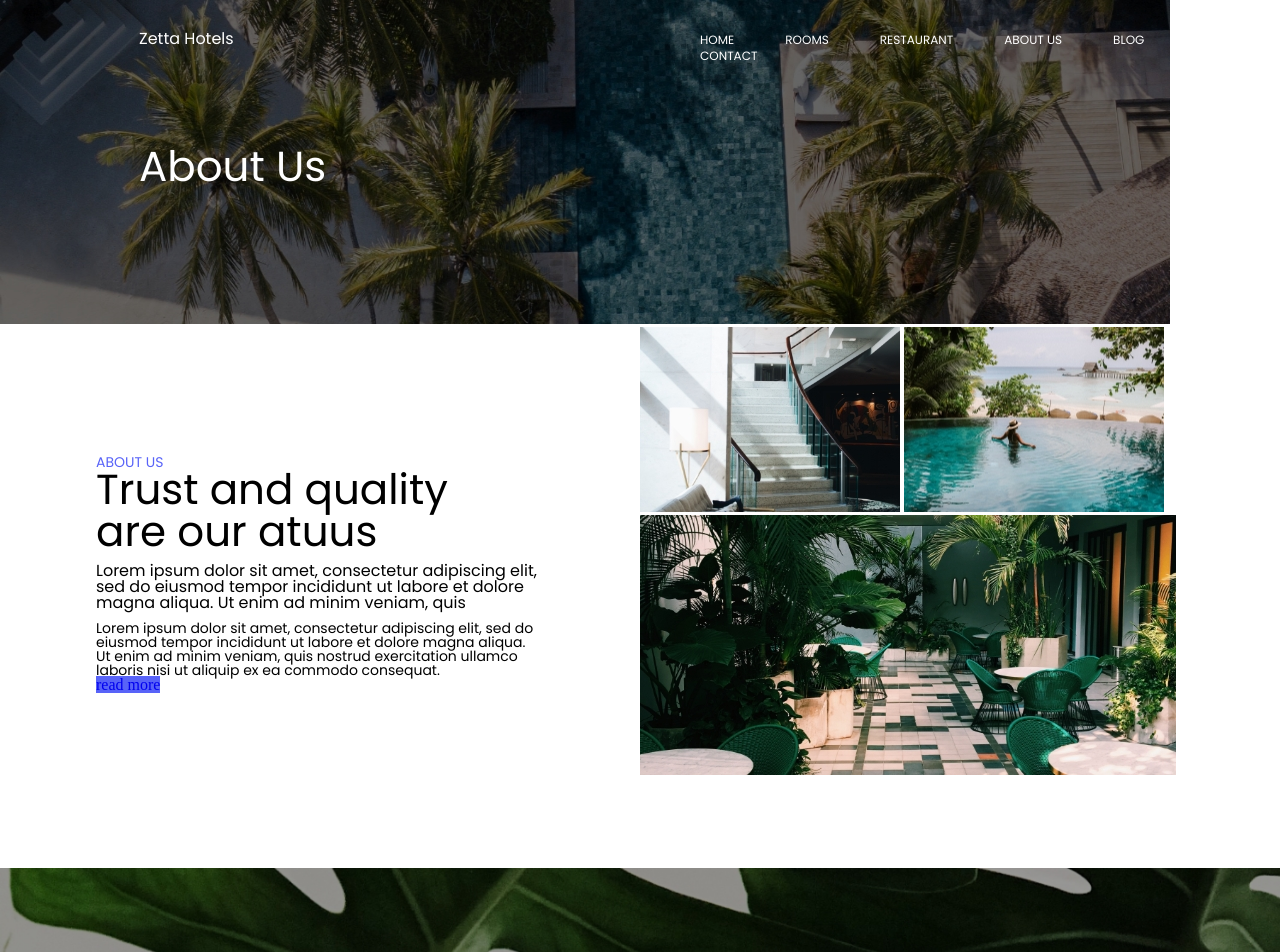
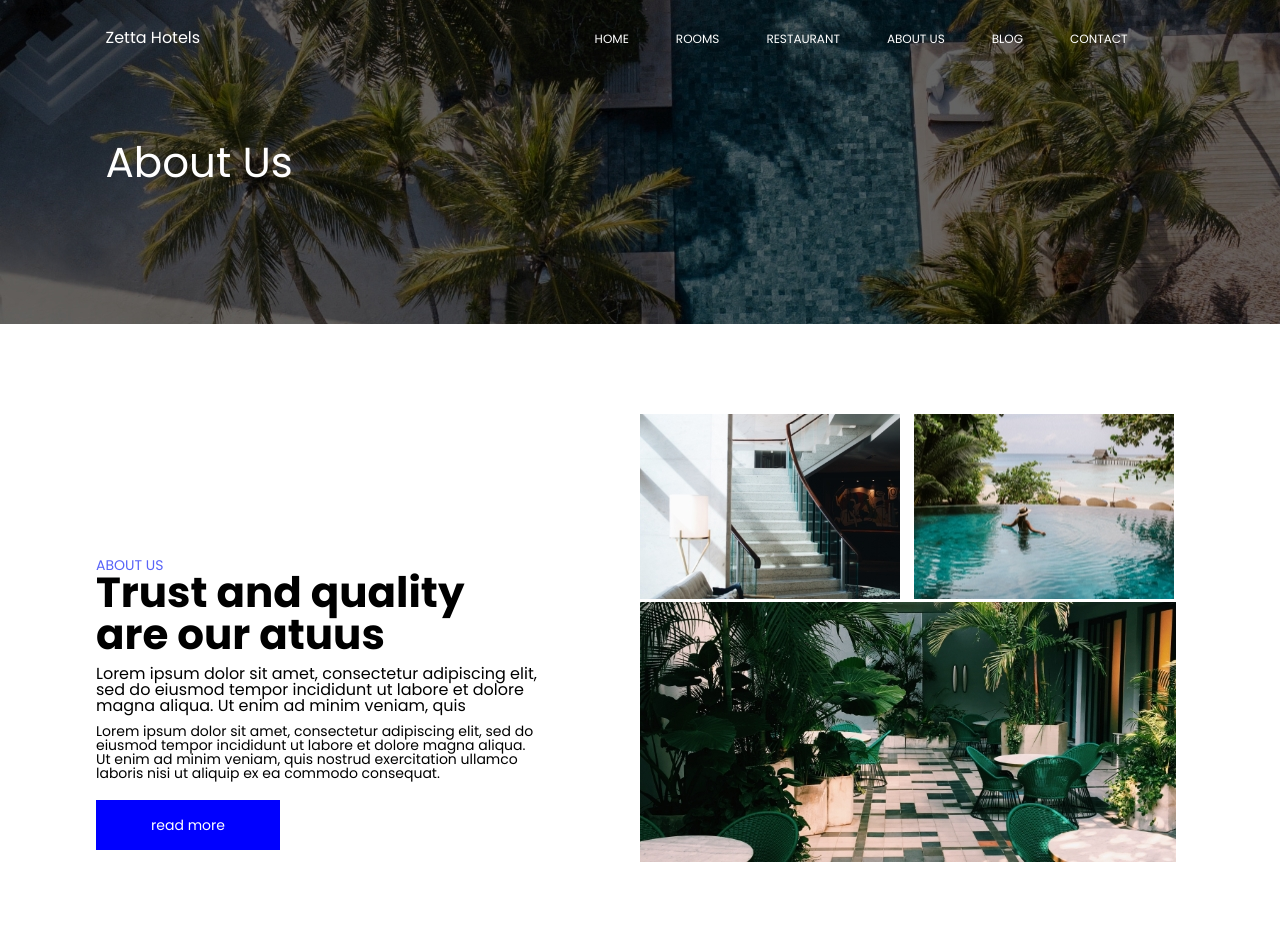
Before and after one commit to etoodishvili/lesson10, a plain HTML site: page index.html in a window 1280 px wide. Shown: the top 952 px of the page. Drawn offline with Linux system fonts and the light colour scheme.

Commit message:
add responsive

```diff
--- a/css/responsive.css
+++ b/css/responsive.css
@@ -7,28 +7,30 @@
 	}
 }
 
-@media(max-width: 1040px) {
+@media(max-width: 1125px) {
 	.container1{
 		flex-direction: column;
-	    align-items: center;}
+	    align-items: center;
+	}
 	.left-block{
-		margin-top: 30px;
 		margin-bottom: 30px;
+	}
+	.header-bg{
+		margin-bottom:0;
 	}
 }
 
-
-
-@media(max-width: 1040px) {
+@media(max-width: 1056px) {
 	.block1 {
-		width: 48%
+		width: 48%;
+		margin-bottom: 10px;
 	}
 	.container2{
 		padding: 0 30px;
 	}
 
 }
-@media(max-width: 480px){
+@media(max-width: 580px){
 	.block1 {
 		width: 100%
 	}
--- a/css/style.css
+++ b/css/style.css
@@ -1,37 +1,45 @@
 /*/*header*/
 
+.header-bg{
+	background-image: url(../images/banner.jpg);
+	width: 100%;
+	height: 324px;
+	background-repeat: no-repeat;
+	background-size: cover;
+	margin-bottom: 90px;
 
+}
+.container{
+	max-width: 1089px;
+	margin: 0 auto;
+	width: 100%;
+	padding: 0 10px;
+}
+.nav{
+	padding-top: 30px;
+	display: flex;
+	justify-content: space-between;
+	align-items: center;
 
+}
+.nav-ul{
+	display: flex;
+ }
 .title1{
-	position: absolute;
-	top: 31px;
-	left: 139px;
 	color: #FFFFFF;
 	font: 14px;
 	display: inline-block;
 	font-family: 'Poppins', sans-serif;
-
-
-
 }
 .title2{
-	position: absolute;
+	margin-top:96px;
 	font-size: 42px;
-	top:146px;
-	left: 139px;
 	color: #FFFFFF;
 	font-family: 'Poppins', sans-serif;
 
 }
-.navigation{
-	position: absolute;
-	top:31px;
-    left:700px;
 
-
-    }
 .nav-li{
-    display: inline-block;
     margin-right: 47px;
 }
 .nav-a{
@@ -40,38 +48,24 @@
 	font-family: 'Poppins', sans-serif;
 }
 
-.bannerimg{
-	position: relative;
-}
-
-.img{
-	width: 100%;
-	height: 324px;
-	background-size: cover;
-}
-
-.container{
-	max-width: 1170px;
-	width: 100%;
-}
 /*section1*/
 .container1{
 	width: 1088px;
 	margin:0 auto;
 	display: flex;
-
+	align-items: center;
 
 }
 .left-block{
-	display:inline-block;
-	width: 444px;
+	max-width: 444px;
+	width: 100%;
 	margin-right: 100px;
 	vertical-align: middle;
 
 }
 .right-block{
-	display:inline-block;
-	width: 536px;
+	max-width: 536px;
+	width: 100%;
 	vertical-align: middle;
 }
 
@@ -89,6 +83,7 @@
 	font-family: 'Poppins', sans-serif;
 	margin-right: 70px;
 	padding-bottom: 10px;
+	font-weight: bold;
 
 }
 
@@ -105,17 +100,30 @@
 
 }
 .read{
-	color: #FFFFFF
 	width: 184px;
 	height: 50px;
-	background-color: #5863F8
+	margin-top: 20px;
+	font-size: 14px;
+	background-color: blue;
+	display: flex;
+	justify-content: center;
+	align-items: center;
+
 }
+.container1 a{
+	color:#FFFFFF;
+	font-size: 14px;
+	font-family: 'Poppins', sans-serif;
+}
+.img1{
+	margin-right:10px ;
+}
+
 
 /*section-bg*/
 .section-bg{
 	background-image: url(../images/banner2.jpg);
 	width: 100%;
-	/*height: 612px;*/
 	background-size: cover;
 	background-repeat: no-repeat;
 	padding-top: 96px;
@@ -134,6 +142,7 @@
 	color: #FFFFFF;
 	font-family: 'Poppins', sans-serif;
 	max-width: 376px;
+	font-weight: bold;
 
 }
 .container2{
@@ -170,9 +179,8 @@
 .block1 p {
 	width: 221px;
 	text-align: center;
-	/*margin-top: 10px;*/
 }
-.block1 h2 {
+.container2 h2{
 	margin-top:15px;
 	margin-bottom: 22px;
 	font-size: 18px;
@@ -181,9 +189,11 @@
 	height: 50px;
 	text-align: center;
 }
+
+
 .burger{
 	font-size: 30px;
-	color: red;
+	color:#FFFFFF;
 
 }
 .burger-icon{
--- a/index.html
+++ b/index.html
@@ -1,5 +1,6 @@
 <!DOCTYPE html>
 <html lang="en">
+
 <head>
 	<meta charset="utf-8">
 	<meta http-equiv="X-UA-Compatible" content="IE=edge">
@@ -19,32 +20,32 @@
 	<link rel="stylesheet" type="text/css" href="css/style.css">
 	<link rel="stylesheet" type="text/css" href="css/responsive.css">
 </head>
+
 <body>
-	<header>
+	<header class="header-bg">
 		<div class="container">
-			<div class="bannerimg">
-			<img class="img" src="images/banner.jpg" alt="banner-image">
-			</div>
+			<div class="nav">
+
 				<h3 class="title1">Zetta Hotels</h3>
 
-
 				<nav class="navigation">
-				<ul >
-					<li class="nav-li">  <a class="nav-a" href="#"> HOME </a> </li>
+					<ul class="nav-ul" >
+						<li class="nav-li"> <a class="nav-a" href="#"> HOME </a> </li>
 						<li class="nav-li"> <a class="nav-a" href="#"> ROOMS </a> </li>
 						<li class="nav-li"> <a class="nav-a" href="#"> RESTAURANT </a> </li>
-					<li class="nav-li" > <a class="nav-a" href="#">ABOUT US</a> </li>
+						<li class="nav-li"> <a class="nav-a" href="#">ABOUT US</a> </li>
 						<li class="nav-li"> <a class="nav-a" href="#"> BLOG </a> </li>
 						<li class="nav-li"> <a class="nav-a" href="#">CONTACT</a> </li>
 					</ul>
 				</nav>
-			<h2 class="title2">About Us</h2>
 				<div class="burger-icon">
 					<i class="fas fa-bars burger"></i>
 				</div>
-
+			</div>
+			<h2 class="title2">About Us</h2>
 		</div>
 	</header>
+
 
 
 	<section>
@@ -52,24 +53,27 @@
 			<div class="left-block">
 				<h6 class="title3"> ABOUT US</h6>
 				<h2 class="title4"> Trust and quality are our atuus </h2>
-			 <p class="text1"> Lorem ipsum dolor sit amet, consectetur adipiscing elit, sed do eiusmod tempor incididunt ut labore et dolore magna aliqua. Ut enim ad minim veniam, quis </p>
+				<p class="text1"> Lorem ipsum dolor sit amet, consectetur adipiscing elit, sed do eiusmod tempor
+					incididunt ut labore et dolore magna aliqua. Ut enim ad minim veniam, quis </p>
 
 
 
-			<p class="text2">Lorem ipsum dolor sit amet, consectetur adipiscing elit, sed do eiusmod tempor incididunt ut labore et dolore magna aliqua. Ut enim ad minim veniam, quis nostrud exercitation ullamco laboris nisi ut aliquip ex ea commodo consequat.</p>
-			<a  class="read" href="#">read more</a>
+				<p class="text2">Lorem ipsum dolor sit amet, consectetur adipiscing elit, sed do eiusmod tempor
+					incididunt ut labore et dolore magna aliqua. Ut enim ad minim veniam, quis nostrud exercitation
+					ullamco laboris nisi ut aliquip ex ea commodo consequat.</p>
+					<div class="read">
+				<a href="#">read more</a>
+			</div>
 			</div>
 
 			<div class="right-block">
 
-			<img src="images/image1.jpg" alt="image1">
+				<img class="img1" src="images/image1.jpg" alt="image1">
 				<img src="images/image2.jpg" alt="image2">
-			<img class="image3          " src="images/image3.jpg" alt="image3">
+				<img src="images/image3.jpg" alt="image3">
 			</div>
 
-
 		</div>
-
 	</section>
 
 	<section class="section-bg">
@@ -123,4 +127,5 @@
 	</section>
 
 </body>
+
 </html>
```
Lines whose indentation alone changed are shown as unchanged.
